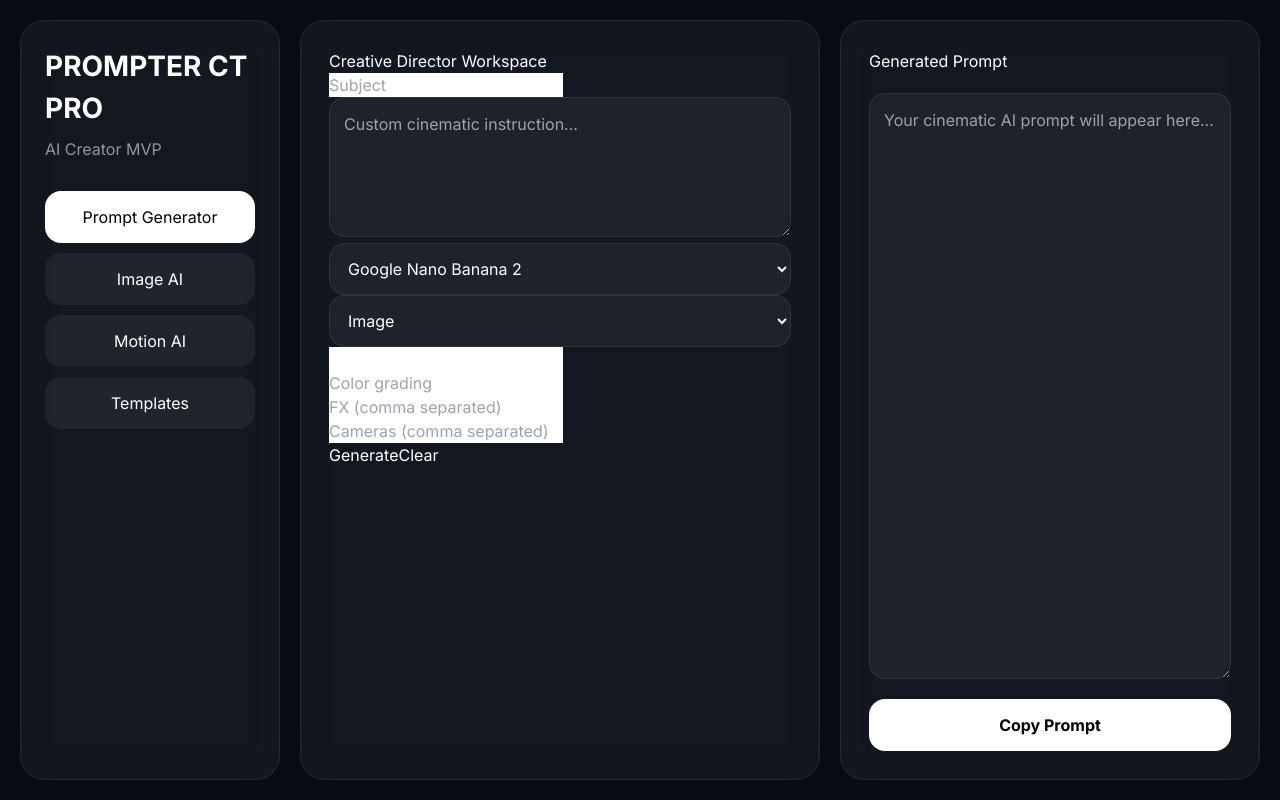
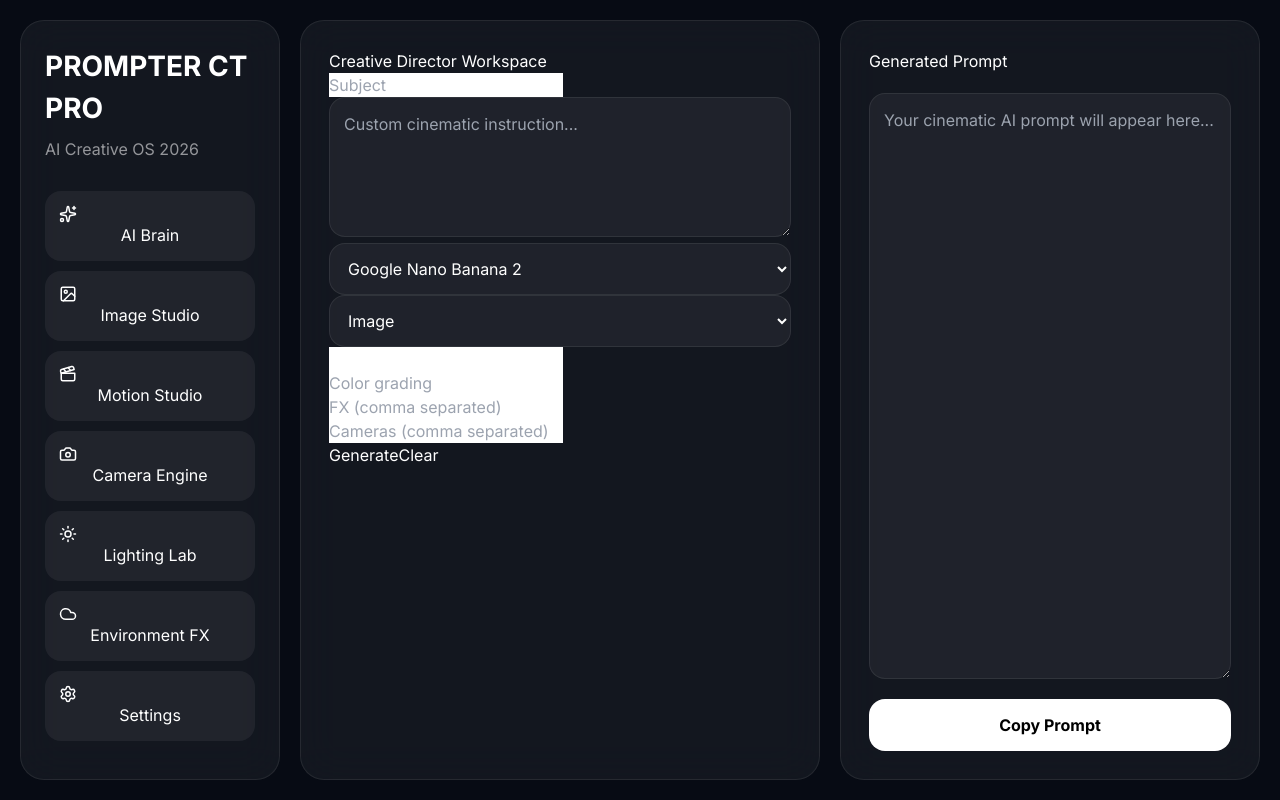
Before and after one commit to artfeltdesigning-sketch/prompter-ct-pro, a Next.js app: page / in a window 1280 px wide. Built offline with nearby package versions, Linux system fonts and the light colour scheme.

Commit message:
Update Sidebar.tsx

```diff
--- a/components/Sidebar.tsx
+++ b/components/Sidebar.tsx
@@ -1,14 +1,42 @@
+import {
+  Sparkles,
+  ImageIcon,
+  Clapperboard,
+  Camera,
+  Sun,
+  Cloud,
+  Settings
+} from "lucide-react";
+
+const items = [
+  { icon: Sparkles, label: "AI Brain" },
+  { icon: ImageIcon, label: "Image Studio" },
+  { icon: Clapperboard, label: "Motion Studio" },
+  { icon: Camera, label: "Camera Engine" },
+  { icon: Sun, label: "Lighting Lab" },
+  { icon: Cloud, label: "Environment FX" },
+  { icon: Settings, label: "Settings" }
+];
+
 export default function Sidebar() {
   return (
     <aside className="sidebar">
-      <div className="brand">PROMPTER CT PRO</div>
-      <div className="subtitle">AI Creator MVP</div>
+      <div>
+        <div className="brand">PROMPTER CT PRO</div>
+        <div className="subtitle">AI Creative OS 2026</div>
+      </div>
 
       <div className="nav">
-        <button className="nav-btn active">Prompt Generator</button>
-        <button className="nav-btn">Image AI</button>
-        <button className="nav-btn">Motion AI</button>
-        <button className="nav-btn">Templates</button>
+        {items.map((item) => {
+          const Icon = item.icon;
+
+          return (
+            <button key={item.label} className="nav-btn">
+              <Icon size={18} />
+              <span>{item.label}</span>
+            </button>
+          );
+        })}
       </div>
     </aside>
   );
```
